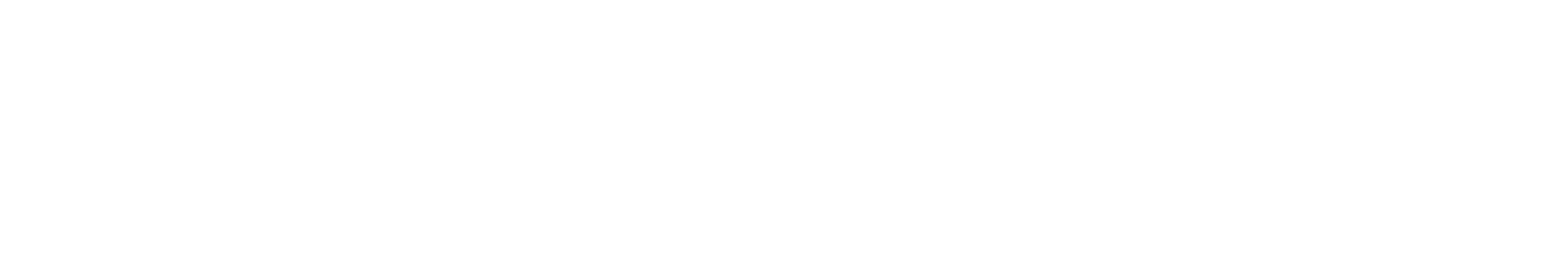
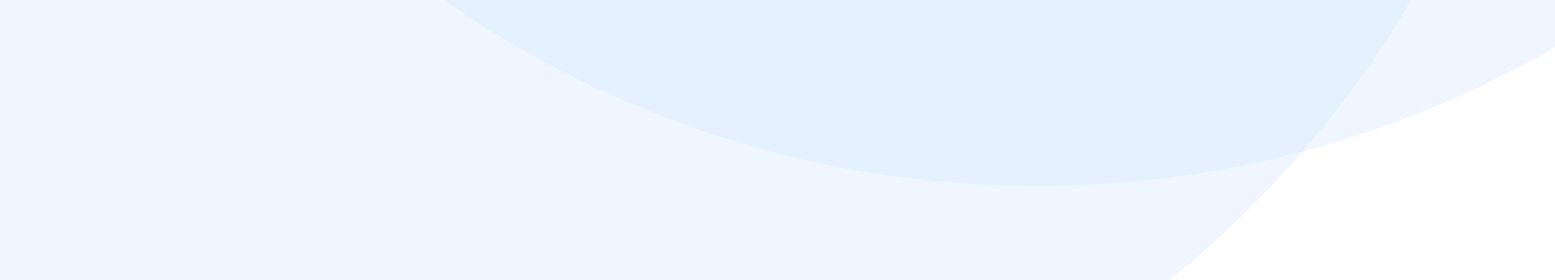
Before and after one commit to gonzaloea/gonzaloea.github.io, an Angular app: page / in a window 1280 px wide. Shown: the part 2330-2676 px from the top of the page at 81% size, 1920 px wide, since content can reach past the window. Before the commit the page ends 1764 px from the top, so only its background shows below. Built offline with nearby package versions, Linux system fonts and the light colour scheme.

Commit message:
Fix to download cv on time

```diff
--- a/src/app/app.component.html
+++ b/src/app/app.component.html
@@ -7,9 +7,7 @@
   </ul>
 </nav>
 
-<!-- <div class="circle down"></div>
+<div class="circle down"></div>
 <div class="circle"></div>
 
-<router-outlet></router-outlet> -->
-
-<app-curriculum-vitae [professional]="me"></app-curriculum-vitae>
+<router-outlet></router-outlet>
--- a/src/app/app.component.ts
+++ b/src/app/app.component.ts
@@ -43,6 +43,7 @@ export class AppComponent {
     let component = this.newProfessionalCurriculumVitaeComponent();
     var pdf = new jsPDF('p', 'px',[595, 842]);
 
+    setTimeout(async () => {
       let pages = component.location.nativeElement.getElementsByClassName('page');
       for(let i = 0; i < pages.length ; i++) {
         let canvas = await html2canvas(pages.item(i), {
@@ -63,6 +64,7 @@ export class AppComponent {
 
       pdf.save('CV - Gonzalo Alvarez.pdf');
       component.destroy();
+    }, 500)
   }
 
   newProfessionalCurriculumVitaeComponent() :ComponentRef<CurriculumVitaeComponent> {
--- a/src/app/components/curriculum-vitae/curriculum-vitae.component.scss
+++ b/src/app/components/curriculum-vitae/curriculum-vitae.component.scss
@@ -1,6 +1,7 @@
 .page {
   height:842px;
   width:595px;
+
   h1, h2, h3,  h4 {
     font-size: 20px;
   }
```
Lines whose indentation alone changed are shown as unchanged.
